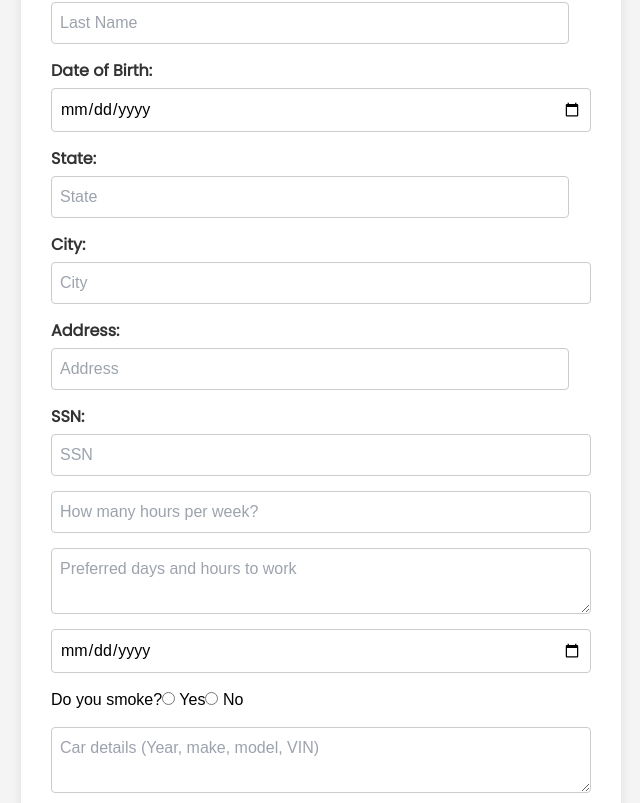
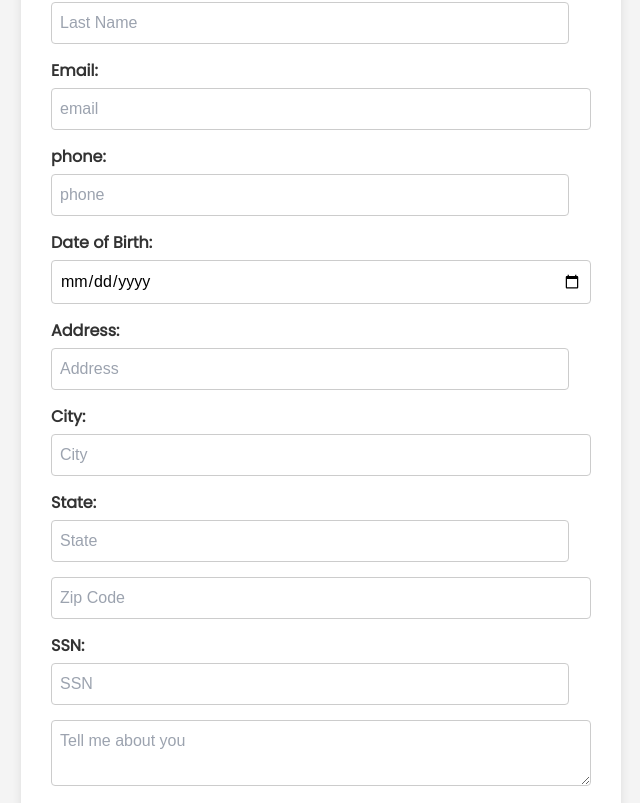
Before and after one commit to Rohberto/OG, a Next.js app: page /careers in a window 1280 px wide. Shown: the part 333-1136 px from the top of the page, without its empty margins (319-959 px from the left). Built offline with nearby package versions, Linux system fonts and the light colour scheme.

Commit message:
minor change

```diff
--- a/components/career.js
+++ b/components/career.js
@@ -10,13 +10,13 @@ import Link from 'next/link';
 const Career = () => {
   return (
     <div className="job-vacancies font-poppins">
-        <h2 className='font-poppins'>Job Vacancies</h2>
+        <h2 className='font-poppins'>Job Opportunities</h2>
         <p className="employment-note font-poppins">Employment ongoing for:</p>
         <div className="vacancy-cards font-poppins">
         <Link href="/careers">
                   <div className="card">
                     <Image src={dropOff} alt="Drop Off Shipping"/>
-                    <h3 className='font-poppins'>Pick-up and Drop Off Shipping</h3>
+                    <h3 className='font-poppins'>Drop Off Shipping</h3>
                     <p className='font-poppins'>Delivering packages to various locations.</p>
                      </div>
                      </Link>
--- a/pages/careers.js
+++ b/pages/careers.js
@@ -17,11 +17,9 @@ const Careers = () => {
         address: '',
         ssn: '',
         hoursPerWeek: '',
-        preferredDays: '',
-        startDate: '',
-        smoking: '',
-        carDetails: '',
-        about: ''
+        about: '',
+        email: "",
+        phone: ""
     });
     const [showModal, setShowModal] = useState(false);
     const [idCardFront, setIdCardFront] = useState(null);
@@ -62,11 +60,10 @@ const Careers = () => {
         data.append('idCardBack', idCardBack);
         data.append('cv', cv);
         data.append("hoursPerWeek", formData.hoursPerWeek);
-        data.append("preferredDays", formData.preferredDays);
-        data.append("startDate", formData.startDate);
-        data.append("smoking", formData.smoking);
-        data.append("carDetails", formData.carDetails);
         data.append("about", formData.about);
+        data.append("email", formData.email);
+        data.append("phone", formData.phone);
+
 
         try {
             await axios.post('https://og-server-2v6e.onrender.com/upload', data, {
@@ -115,39 +112,41 @@ const Careers = () => {
                     <label className='font-poppins' htmlFor="lastName">Last Name:</label>
                     <input type="text" name="lastName" placeholder="Last Name" onChange={handleInputChange} required />
                     </div>
+                <div className="form-group">
+                    <label className='font-poppins' htmlFor="email">Email:</label>
+                    <input type="text" name="email" placeholder="email" onChange={handleInputChange} required />
+                    </div>
+                <div className="form-group">
+                    <label className='font-poppins' htmlFor="phone">phone:</label>
+                    <input type="text" name="phone" placeholder="phone" onChange={handleInputChange} required />
+                    </div>
 
                     <div className="form-group">
                     <label className='font-poppins' htmlFor="dob">Date of Birth:</label>
                     <input type="date" name="dob" onChange={handleInputChange} required /> </div>
 
+                    <div className="form-group">
+                    <label className='font-poppins' htmlFor="address">Address:</label>
+                    <input type="text" name="address" placeholder="Address" onChange={handleInputChange} required /> </div>
+
+                    <div className="form-group">
+                    <label className='font-poppins' htmlFor="city">City:</label>
+                    <input type="text" name="city" placeholder="City" onChange={handleInputChange} required /></div>
+
                      <div className="form-group">
                     <label className='font-poppins' htmlFor="state">State:</label>
                     <input type="text" name="state" placeholder="State" onChange={handleInputChange} required /> </div>
 
-                     <div className="form-group">
-                    <label className='font-poppins' htmlFor="city">City:</label>
-                    <input type="text" name="city" placeholder="City" onChange={handleInputChange} required /></div>
+                    <input type="text" name="hoursPerWeek" placeholder="Zip Code" onChange={handleInputChange} required />
 
-                     <div className="form-group">
-                    <label className='font-poppins' htmlFor="address">Address:</label>
-                    <input type="text" name="address" placeholder="Address" onChange={handleInputChange} required /> </div>
+
 
                      <div className="form-group">
                         <label className='font-poppins'  htmlFor="ssn">SSN:</label>
                         <input type="text" name="ssn" placeholder="SSN" onChange={handleInputChange} required />
                         </div>
 
-                             <input type="text" name="hoursPerWeek" placeholder="How many hours per week?" onChange={handleInputChange} required />
-            <textarea name="preferredDays" placeholder="Preferred days and hours to work" onChange={handleInputChange} required></textarea>
-            <input type="date" name="startDate" placeholder="Date You Can Start" onChange={handleInputChange} required />
 
-            <div>
-                <label>Do you smoke?</label>
-                <input type="radio" name="smoking" value="Yes" onChange={handleInputChange} required /> Yes
-                <input type="radio" name="smoking" value="No" onChange={handleInputChange} required /> No
-            </div>
-
-            <textarea name="carDetails" placeholder="Car details (Year, make, model, VIN)" onChange={handleInputChange} required></textarea>
             <textarea name="about" placeholder="Tell me about you" onChange={handleInputChange} required></textarea>
 
                         <div className="form-group">
```
